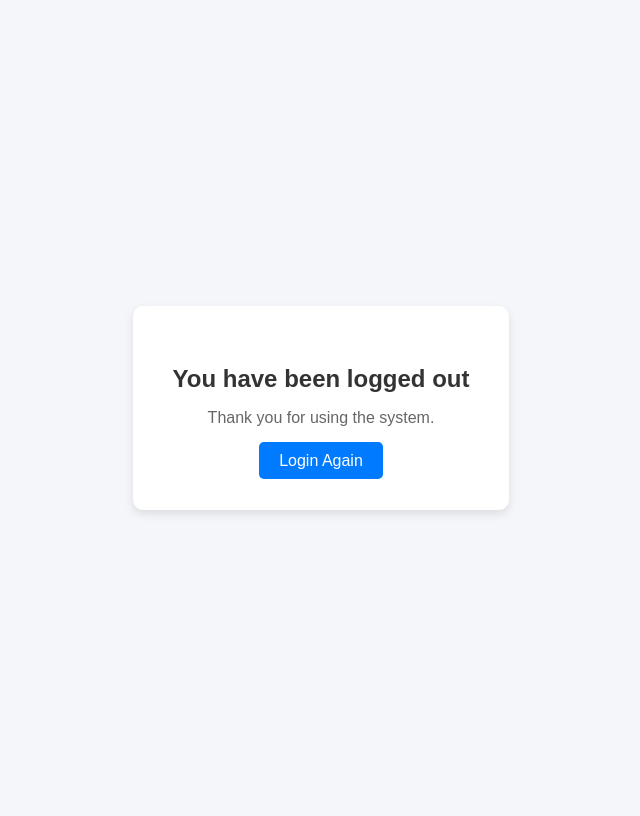
After one commit to krishaladangol/College_ERP, a Django app: template Account/templates/logout.html in a window 1280 px wide. The commit adds this page. Shown: the whole page, without its empty margins (319-959 px from the left). Run offline with Django 3.2, Linux system fonts and the light colour scheme; the template is opened without the code that fills it, so the values that code supplies are empty.

Commit message:
logout features added

```diff
--- /dev/null
+++ b/Account/templates/logout.html
@@ -0,0 +1,57 @@
+<!DOCTYPE html>
+<html>
+<head>
+    <title>Logged Out</title>
+    <style>
+        body {
+            font-family: Arial, sans-serif;
+            background-color: #f4f6f9;
+            display: flex;
+            justify-content: center;
+            align-items: center;
+            height: 100vh;
+        }
+
+        .logout-box {
+            background: white;
+            padding: 40px;
+            border-radius: 10px;
+            box-shadow: 0 4px 10px rgba(0,0,0,0.1);
+            text-align: center;
+        }
+
+        .logout-box h2 {
+            margin-bottom: 15px;
+            color: #333;
+        }
+
+        .logout-box p {
+            color: #666;
+            margin-bottom: 25px;
+        }
+
+        .btn {
+            text-decoration: none;
+            padding: 10px 20px;
+            background-color: #007bff;
+            color: white;
+            border-radius: 5px;
+            transition: 0.3s;
+        }
+
+        .btn:hover {
+            background-color: #0056b3;
+        }
+    </style>
+</head>
+<body>
+
+    <div class="logout-box">
+        <h2>You have been logged out</h2>
+        <p>Thank you for using the system.</p>
+
+        <a href="{% url 'Login' %}" class="btn">Login Again</a>
+    </div>
+
+</body>
+</html>
--- a/Account/urls.py
+++ b/Account/urls.py
@@ -6,5 +6,5 @@ urlpatterns = [
     path('',views.Home,name="Home"),
     # path('register',views.Registration,name="Register"),
     path('login',views.Login,name="Login"),
-
+    path('logout',views.loggingout,name="logout"),
 ]
--- a/Account/views.py
+++ b/Account/views.py
@@ -4,7 +4,7 @@ from .forms import StudentRegisterForm,LoginForm
 from Admin.models import Teacher,Student
 from django.contrib.auth.models import User
 from django.contrib import messages
-from django.contrib.auth import authenticate,login
+from django.contrib.auth import authenticate,login,logout
 # Create your views here.
 
 # def Registration(request):
@@ -74,6 +74,10 @@ def Login(request):
         form=LoginForm()
     return render(request,"Login.html",{'form':form})
 
+def loggingout(request):
+    logout(request)
+    return redirect('account:Login')
+
 
 def Home(request):
     return render(request,"Home_page.html")
--- a/Admin/templates/dashboard.html
+++ b/Admin/templates/dashboard.html
@@ -141,6 +141,10 @@
     <div class="navbar">
         <h2>Admin Panel</h2>
         <a href="{% url 'admin-dashboard' %}">Home</a>
+        <a href="{% url 'account:logout' %}" style="margin-left:10px; background:#dc3545; color:white;">
+            Logout
+        </a>
+
     </div>
 
     <div class="container">
--- a/Teacher/templates/teacher_dashboard.html
+++ b/Teacher/templates/teacher_dashboard.html
@@ -137,6 +137,10 @@
                 {% endfor %}
             </div>
         </div>
+        <a href="{% url 'account:logout' %}"
+        style="background:#dc3545; padding:6px 12px; border-radius:6px;">
+            Logout
+        </a>
     </div>
 </div>
 
--- a/Teacher/views.py
+++ b/Teacher/views.py
@@ -1,7 +1,7 @@
 from django.shortcuts import render,redirect,get_object_or_404
 from django.http import HttpResponse
 from Account.forms import LoginForm
-from django.contrib.auth import authenticate,login
+from django.contrib.auth import authenticate,login,logout
 from django.contrib import messages
 from Admin.models import Student,Teacher,Subject,Assignment,Attendance,Submission
 from django.contrib.auth.decorators import login_required
```
Also changed, not shown: Admin/views.py (+1 -39 lines), Student/templates/student_dashboard.html (+8 -0 lines), db.sqlite3.
